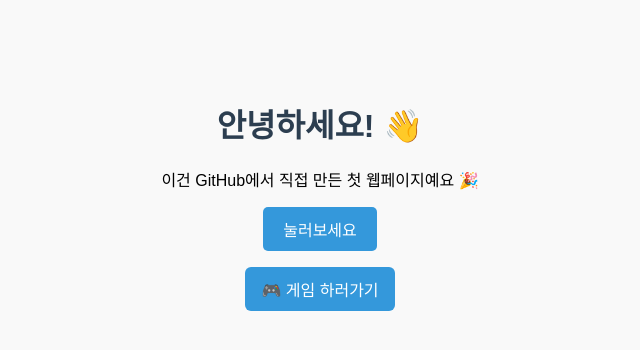
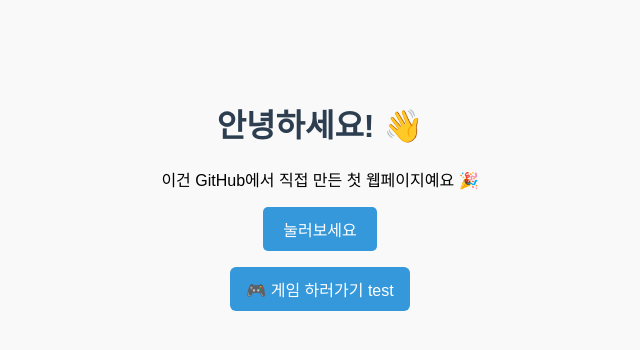
Before and after one commit to ylleeeee/my-webpage-test, a plain HTML site: page index.html in a window 1280 px wide. Shown: the whole page, without its empty margins (320-960 px from the left). Drawn offline with Linux system fonts and the light colour scheme.

Commit message:
Update index.html

```diff
--- a/index.html
+++ b/index.html
@@ -11,7 +11,7 @@
   <button onclick="sayHello()">눌러보세요</button>
 <p>
   <a href="game.html" style="display:inline-block;padding:10px 16px;background:#3498db;color:#fff;border-radius:6px;text-decoration:none;">
-    🎮 게임 하러가기
+    🎮 게임 하러가기 test
   </a>
 </p>
 
```
